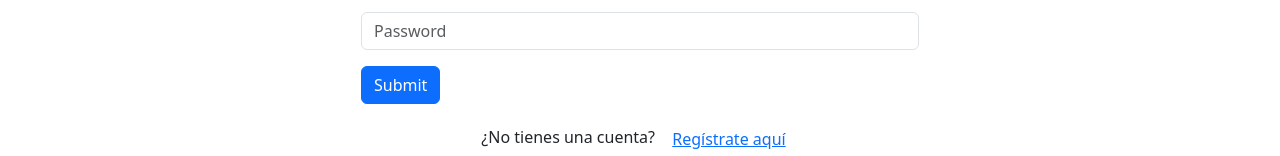
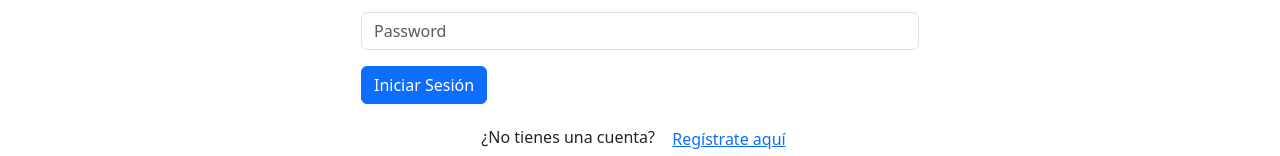
Before and after one commit to fhazamacardozo/ProyectoFinal_TT25017_React_FedeHzm, a React (Vite) app: page /ProyectoFinal_TT25017_React_FedeHzm/Login in a window 1280 px wide. Shown: the part 440-596 px from the top of the page. Built offline with nearby package versions, Linux system fonts and the light colour scheme; no server answers.

Commit message:
Update Login.jsx

```diff
--- a/src/Pages/Login.jsx
+++ b/src/Pages/Login.jsx
@@ -72,7 +72,7 @@ function Login() {
                         Cargando...
                         </>
                     ) : (
-                        "Submit"
+                        "Iniciar Sesión"
                     )}
                 </Button>
                 {/*Register button*/}
```
